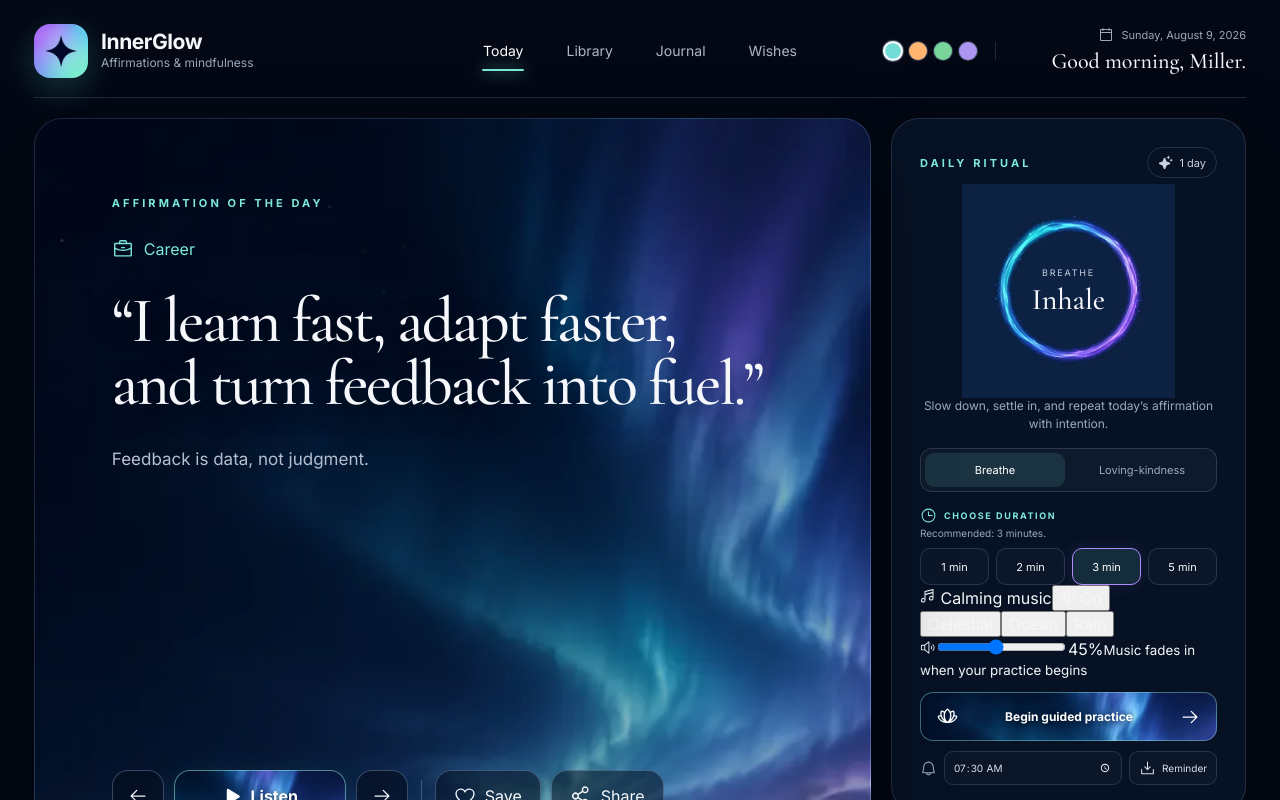
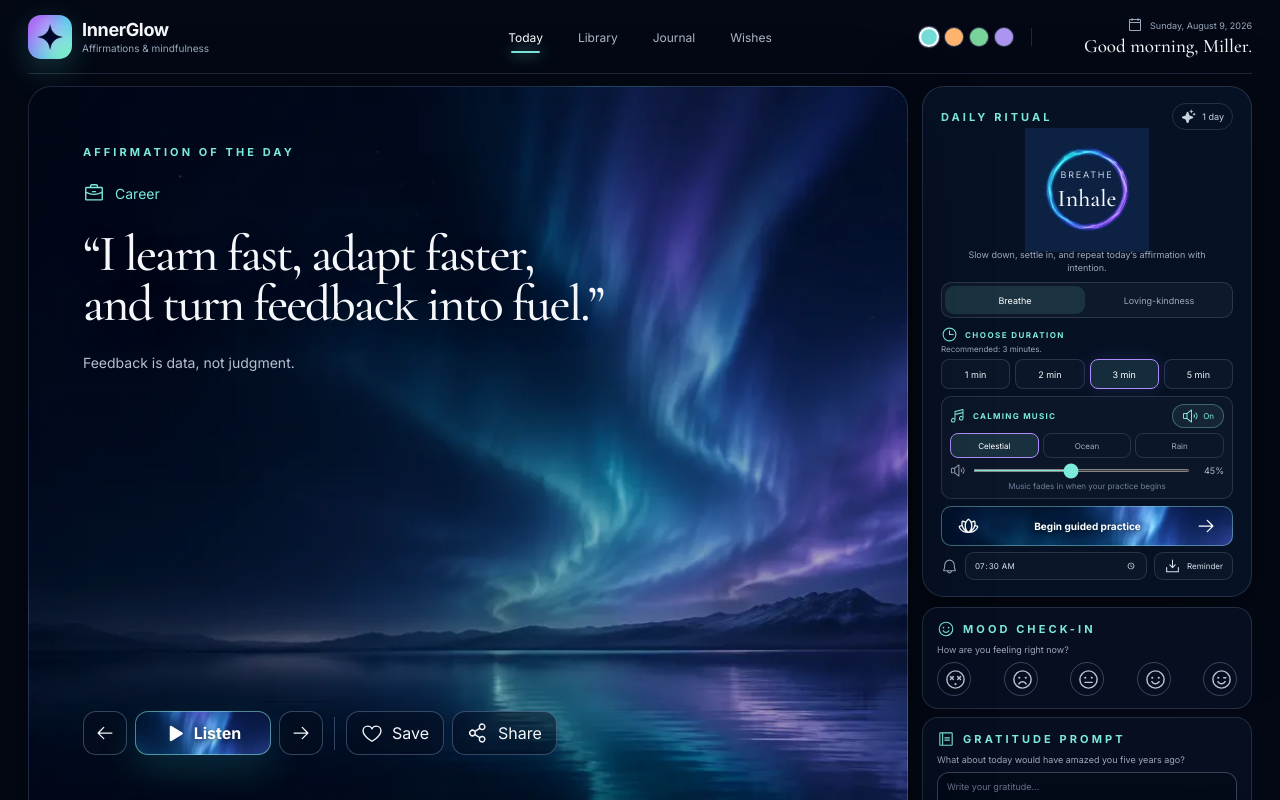
Before and after one commit to peremiller/innerglow-affirmations, a React (Vite) app: page / in a window 1280 px wide. Shown: the top 800 px of the page. Built offline with nearby package versions, Linux system fonts and the light colour scheme.

Commit message:
Fit full Today dashboard at 100 percent zoom

```diff
--- a/src/styles.css
+++ b/src/styles.css
@@ -177,6 +177,19 @@ button:focus-visible, input:focus-visible, textarea:focus-visible { outline: 2px
 .duration-options { display: grid; grid-template-columns: repeat(4, 1fr); gap: 7px; margin-top: 9px; }
 .duration-options button { min-height: 37px; border-radius: 10px; border: 1px solid var(--line); background: rgba(255, 255, 255, 0.025); cursor: pointer; font-size: 11px; }
 .duration-options button.active { border-color: var(--accent-2); color: #fff; background: var(--accent-soft); box-shadow: 0 0 18px rgba(161, 129, 255, 0.12); }
+.soundscape-control { margin-top: 12px; border: 1px solid var(--line); border-radius: 13px; background: rgba(255, 255, 255, 0.025); padding: 11px; }
+.soundscape-heading { display: flex; align-items: center; justify-content: space-between; gap: 10px; }
+.soundscape-heading > span { display: inline-flex; align-items: center; gap: 7px; color: var(--accent); text-transform: uppercase; font-size: 9px; letter-spacing: 0.16em; font-weight: 700; }
+.soundscape-heading > button { min-height: 29px; border: 1px solid var(--line); border-radius: 999px; background: transparent; color: var(--muted); padding: 0 9px; display: inline-flex; align-items: center; gap: 5px; font-size: 9px; cursor: pointer; }
+.soundscape-heading > button.enabled { color: var(--accent); border-color: rgba(152, 239, 226, 0.32); background: rgba(152, 239, 226, 0.07); }
+.soundscape-options { display: grid; grid-template-columns: repeat(3, 1fr); gap: 6px; margin-top: 9px; }
+.soundscape-options button { min-height: 31px; border: 1px solid var(--line); border-radius: 8px; background: transparent; color: var(--muted); font-size: 9px; cursor: pointer; }
+.soundscape-options button.active { color: #fff; border-color: var(--accent-2); background: var(--accent-soft); }
+.volume-control { display: grid; grid-template-columns: auto 1fr 30px; align-items: center; gap: 8px; color: var(--muted); margin-top: 9px; }
+.volume-control input { width: 100%; height: 3px; accent-color: var(--accent); cursor: pointer; }
+.volume-control input:disabled { opacity: 0.35; cursor: not-allowed; }
+.volume-control output { font-size: 9px; text-align: right; color: #aeb9c9; }
+.music-status { display: block; margin-top: 6px; color: #6f8198; font-size: 9px; text-align: center; }
 .practice-button { width: 100%; min-height: 49px; margin-top: 13px; border: 1px solid rgba(157, 240, 229, 0.4); border-radius: 13px; background-color: #17305b; background-image: var(--aurora-image); background-size: 620px auto; background-position: 65% 35%; color: #fff; display: grid; grid-template-columns: auto 1fr auto; align-items: center; gap: 9px; padding: 0 16px; font-weight: 700; cursor: pointer; font-size: 12px; text-shadow: 0 1px 6px rgba(0, 0, 0, 0.75); }
 .reminder-row { display: grid; grid-template-columns: auto 1fr auto; align-items: center; gap: 7px; margin-top: 10px; color: var(--muted); }
 .reminder-row input, .reminder-row button { min-height: 34px; border: 1px solid var(--line); border-radius: 9px; background: rgba(255, 255, 255, 0.025); color: #d9dfeb; font-size: 10px; }
@@ -334,6 +347,68 @@ button:focus-visible, input:focus-visible, textarea:focus-visible { outline: 2px
   .toast { left: 18px; right: 18px; bottom: 88px; justify-content: center; }
 }
 
+/* Keep the complete Today dashboard visible at 100% zoom on common desktop displays. */
+@media (min-width: 1181px) and (max-height: 1000px) {
+  .app-shell { width: min(100%, 1260px); padding: 12px 18px 14px; }
+  .topbar { min-height: 62px; margin-bottom: 12px; padding-bottom: 11px; }
+  .brand { gap: 10px; }
+  .brand img { width: 44px; height: 44px; border-radius: 13px; }
+  .brand strong { font-size: 18px; }
+  .brand small { font-size: 10px; }
+  .desktop-nav button { padding: 11px 15px; font-size: 12px; }
+  .welcome { min-width: 200px; gap: 3px; }
+  .welcome span { font-size: 9px; }
+  .welcome strong { font-size: 19px; }
+  .today-layout { grid-template-columns: minmax(0, 2.2fr) minmax(330px, 0.8fr); gap: 14px; }
+  .affirmation-hero, .hero-content { min-height: 704px; }
+  .affirmation-hero { border-radius: 23px; }
+  .hero-content { padding: 58px 54px 36px; }
+  .affirmation-hero blockquote { font-size: clamp(48px, 4vw, 62px); max-width: 760px; }
+  .affirmation-hero .note { font-size: 14px; margin-top: 25px; }
+  .category { margin: 23px 0 25px; font-size: 14px; }
+  .affirmation-actions { padding-top: 25px; gap: 8px; }
+  .icon-button, .text-button, .primary-button { min-height: 44px; border-radius: 13px; }
+  .icon-button { width: 44px; }
+  .primary-button { min-width: 136px; }
+  .text-button { padding-inline: 14px; }
+  .right-rail { gap: 10px; }
+  .ritual-panel { border-radius: 22px; padding: 16px 18px; }
+  .streak { padding: 5px 8px; font-size: 9px; }
+  .breathing-visual { width: 124px; margin: -2px auto -5px; }
+  .breathing-visual strong { font-size: 24px; }
+  .ritual-copy { margin: 2px auto 8px; font-size: 9px; line-height: 1.4; max-width: 265px; }
+  .segmented { gap: 4px; padding: 3px; border-radius: 10px; }
+  .segmented button { min-height: 28px; font-size: 9px; }
+  .duration-label { margin-top: 8px; gap: 1px; }
+  .duration-label span { font-size: 8px; }
+  .duration-label small { font-size: 8px; }
+  .duration-options { gap: 5px; margin-top: 5px; }
+  .duration-options button { min-height: 30px; font-size: 9px; border-radius: 8px; }
+  .soundscape-control { margin-top: 7px; padding: 7px 8px; border-radius: 10px; }
+  .soundscape-heading > span { font-size: 8px; }
+  .soundscape-heading > button { min-height: 24px; font-size: 8px; }
+  .soundscape-options { gap: 4px; margin-top: 5px; }
+  .soundscape-options button { min-height: 25px; font-size: 8px; }
+  .volume-control { margin-top: 5px; gap: 6px; }
+  .music-status { margin-top: 3px; font-size: 8px; }
+  .practice-button { min-height: 40px; margin-top: 7px; border-radius: 10px; font-size: 10px; }
+  .reminder-row { margin-top: 6px; }
+  .reminder-row input, .reminder-row button { min-height: 28px; font-size: 8px; }
+  .checkin-grid { gap: 8px; }
+  .checkin-card { border-radius: 16px; padding: 12px 14px; }
+  .checkin-card > p:not(.eyebrow) { margin: 6px 0 7px; font-size: 9px; }
+  .mood-options button { width: 34px; height: 34px; }
+  .mood-options svg { width: 23px; height: 23px; }
+  .gratitude-card textarea { min-height: 44px; padding: 8px 9px; font-size: 9px; }
+  .stats-panel { border-radius: 18px; padding: 12px 20px; }
+  .stat { gap: 12px; padding-inline: 22px; }
+  .stat-icon { width: 42px; height: 42px; }
+  .stat-icon svg { width: 22px; height: 22px; }
+  .stat strong { font-size: 27px; }
+  .stat span:not(.stat-icon) { font-size: 10px; }
+  .stat small { margin-top: 2px; font-size: 8px; }
+}
+
 @media (prefers-reduced-motion: reduce) {
   *, *::before, *::after { scroll-behavior: auto !important; transition-duration: 0.01ms !important; animation-duration: 0.01ms !important; animation-iteration-count: 1 !important; }
 }
```
